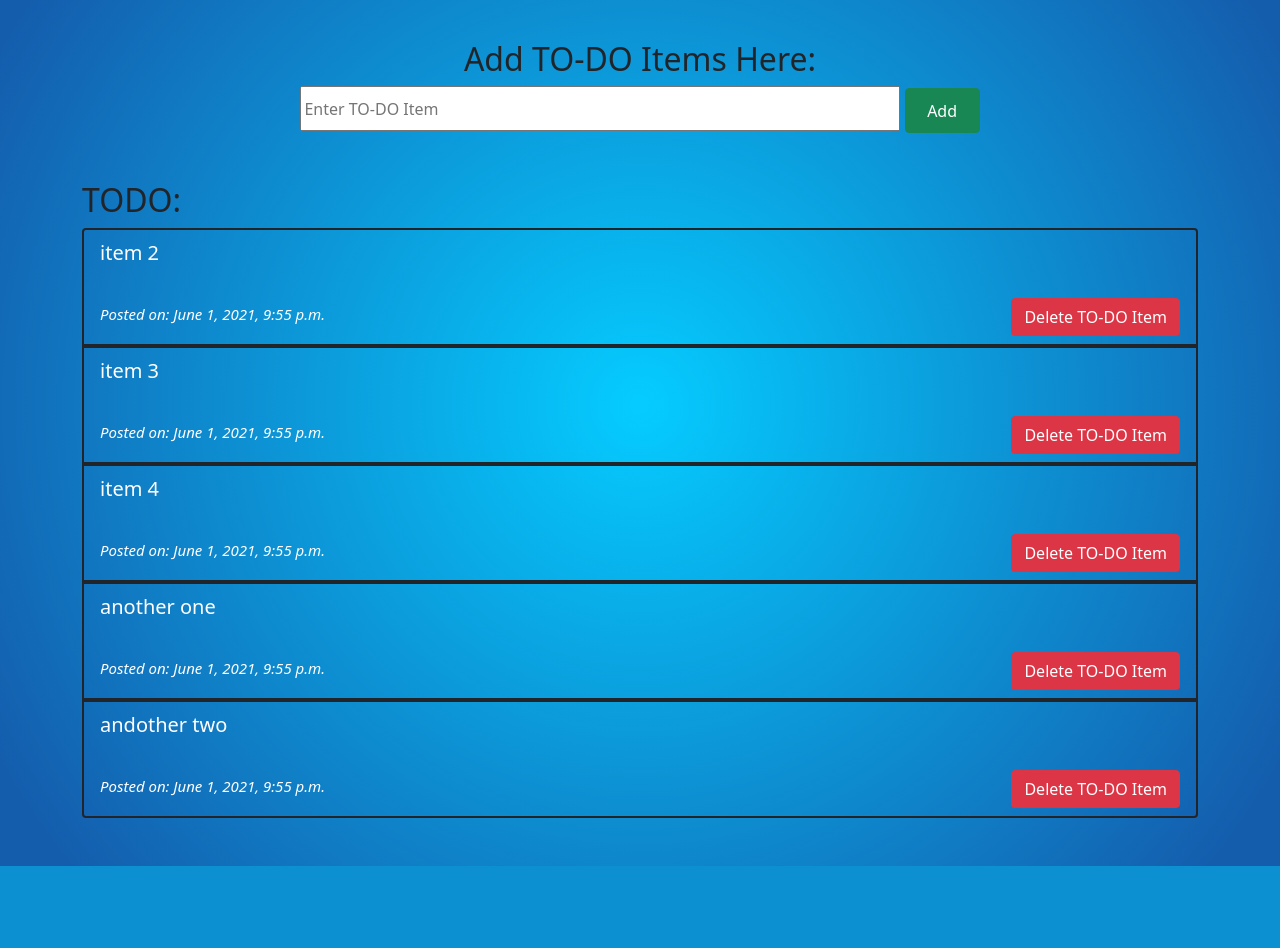
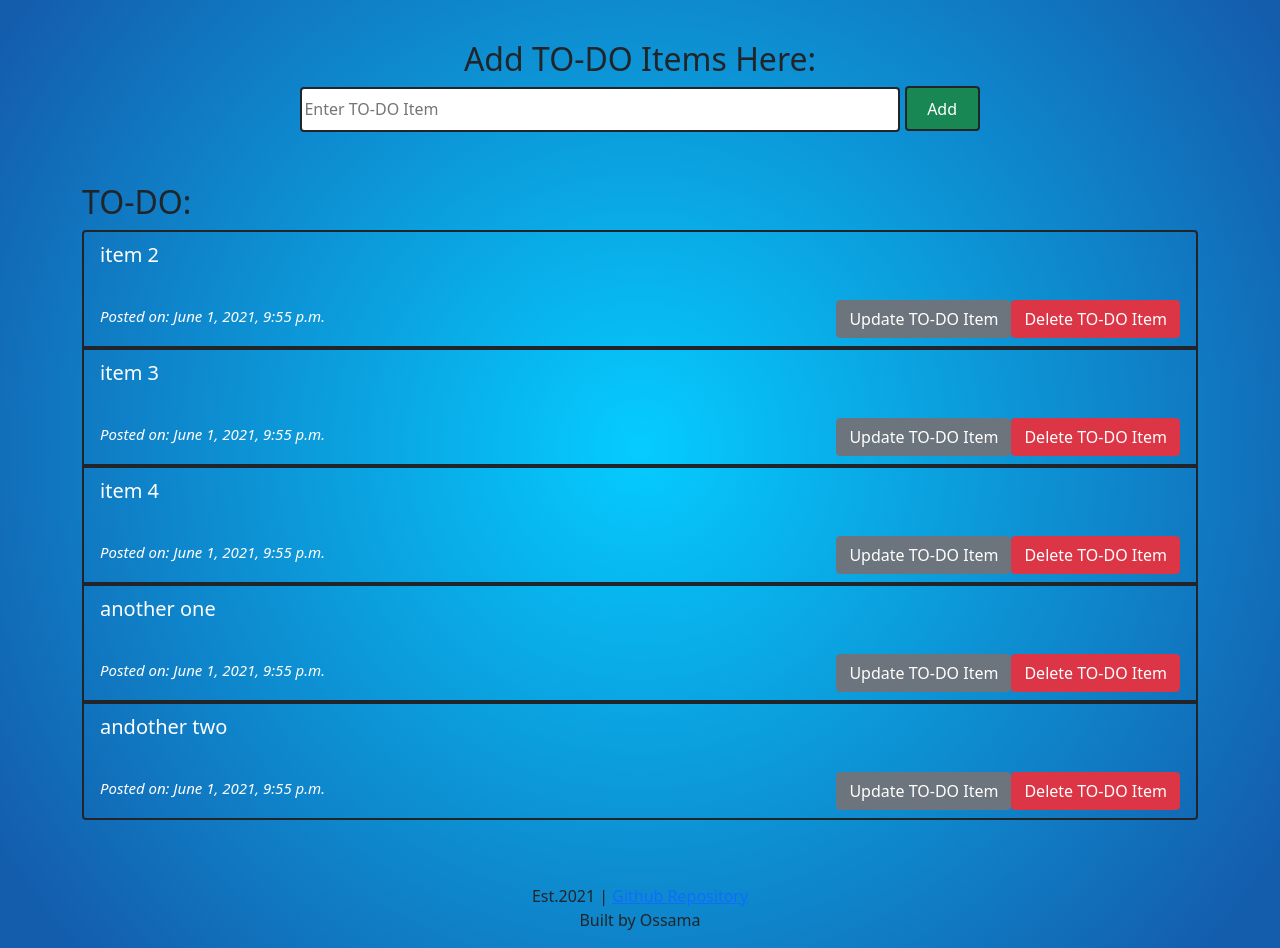
Before and after one commit to Oz2308/TODO-Webapp, a Django app: page /home/ in a window 1280 px wide. Shown: the part 56-1004 px from the top of the page. Before the commit the page ends 922 px from the top, so only its background shows below. Run offline with Django 3.2, Linux system fonts and the light colour scheme; data comes from the database, SQL or seed files in the repository; both versions use the stored data as it was after the commit.

Commit message:
Minor button modifications
Added update button & footer (w.i.p). Added border to Add button

```diff
--- a/todo_app/templates/todo/base.html
+++ b/todo_app/templates/todo/base.html
@@ -46,7 +46,20 @@
         {% block content %} {% endblock %}
         <br></br>
     </div>
+    <!-- Footer -->
+    <div class="footer">
+      <footer class="page-footer font-small footer footer-dark">
 
+      <!-- Copyright -->
+      <div class="footer-copyright text-center py-3">Est.2021 |
+        <a href="https://github.com/Oz2308/todo-webapp">Github Repository</a>
+        <br>
+        <a>Built by Ossama</a>
+      </div>
+    </div>
+
+    </footer>
+<!-- Footer -->
     <!-- Option 1: Bootstrap Bundle with Popper -->
     <script src="https://cdn.jsdelivr.net/npm/bootstrap@5.0.0-beta3/dist/js/bootstrap.bundle.min.js" integrity="sha384-JEW9xMcG8R+pH31jmWH6WWP0WintQrMb4s7ZOdauHnUtxwoG2vI5DkLtS3qm9Ekf" crossorigin="anonymous"></script>
 </body>
--- a/todo_app/templates/todo/home.html
+++ b/todo_app/templates/todo/home.html
@@ -10,13 +10,13 @@
 
     <h2 style="text-align:center">Add TO-DO Items Here:</h2>
     <form style="text-align:center" action="/home/" method="post">{% csrf_token %}
-        <input style="height:45px;width:600px" type="text" name="content" placeholder="Enter TO-DO Item" required/>
-        <button style="height:45px;width:75px" type="submit" class="btn btn-success">Add</button>
+        <input style="height:45px;width:600px" type="text" name="content" placeholder="Enter TO-DO Item" class="rounded border border-dark border-2" required/>
+        <button style="height:45px;width:75px" type="submit" class="btn btn-success mb-1 border border-dark border-2">Add</button>
     </form>
 
     <br></br>
 
-    <h2>TODO:</h2>
+    <h2>TO-DO:</h2>
     <ul class="list-group">
         {% for todoitem in all_items %}
         <li class="list-group-item bg-transparent border border-dark border-2" style="color:white; font-size:20px">{{ todoitem.item }}
@@ -34,22 +34,52 @@
                 <div class="modal-content">
                     <div class="modal-header">
                     <h5 class="modal-title" id="staticBackdropLabel" style="color:black">Are you sure you want to delete: "{{ todoitem.item }}"?</h5>
-                    <button type="button" class="btn-close" data-bs-dismiss="modal" aria-label="Close"></button>
                     </div>
                     <div class="modal-body" style="color:black">
                     This will delete the TO-DO item forever.
                     </div>
                     <div class="modal-footer">
-                    <button type="button" class="btn btn-secondary" data-bs-dismiss="modal">Close</button>
-                    <form action="/deletetodo/{{todoitem.id}}/"
-                        style="display: inline;"
-                        method="post">{% csrf_token %}
-                        <input type="submit" value="Delete" class="btn btn-danger"/>
-                    </form>
+                        <button type="button" class="btn btn-secondary" data-bs-dismiss="modal">Cancel</button>
+                        <form action="/deletetodo/{{todoitem.id}}/"
+                            style="display: inline;"
+                            method="post">{% csrf_token %}
+                            <input type="submit" value="Delete" class="btn btn-danger"/>
+                        </form>
                     </div>
                 </div>
                 </div>
             </div>
+
+
+            <!-- Button trigger modal -->
+            <button type="button" class="btn btn-secondary" style="float: right;" data-bs-toggle="modal" data-bs-target="#myupdate">
+                Update TO-DO Item
+            </button>
+
+            <!-- Modal -->
+            <div class="modal fade" id="myupdate" data-bs-backdrop="static" data-bs-keyboard="false" tabindex="-1" aria-labelledby="staticBackdropLabel" aria-hidden="true">
+                <div class="modal-dialog">
+                <div class="modal-content">
+                    <div class="modal-header">
+                    <h5 class="modal-title" id="myupdatelabel" style="color:black">Do you want to update: "{{ todoitem.item }}"?</h5>
+                    </div>
+                    <div class="modal-body" style="color:black">
+                        <label for="exampleInputEmail1">Update your TO-DO item</label>
+                        <input type="text" class="form-control" id="UpdatedItem">
+                    </div>
+                    <div class="modal-footer">
+                        <button type="button" class="btn btn-secondary" data-bs-dismiss="modal">Cancel</button>
+
+                        <form action="/home/{{todoitem.id}}/"
+                            style="display: inline;"
+                            method="post">{% csrf_token %}
+                            <input type="submit" value="Update" class="btn btn-success"/>
+                        </form>
+                    </div>
+                </div>
+                </div>
+            </div>
+
         </li>
         {% endfor %}
     </ul>
```
Also changed, not shown: todo_app/db.sqlite3.
